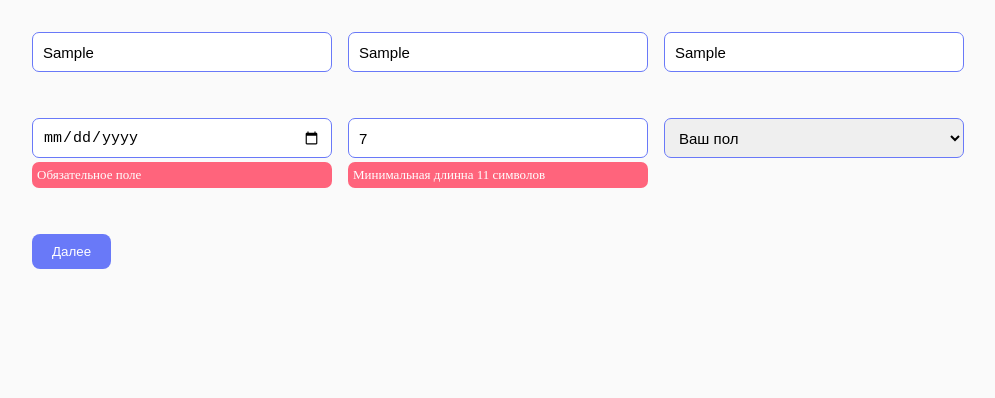
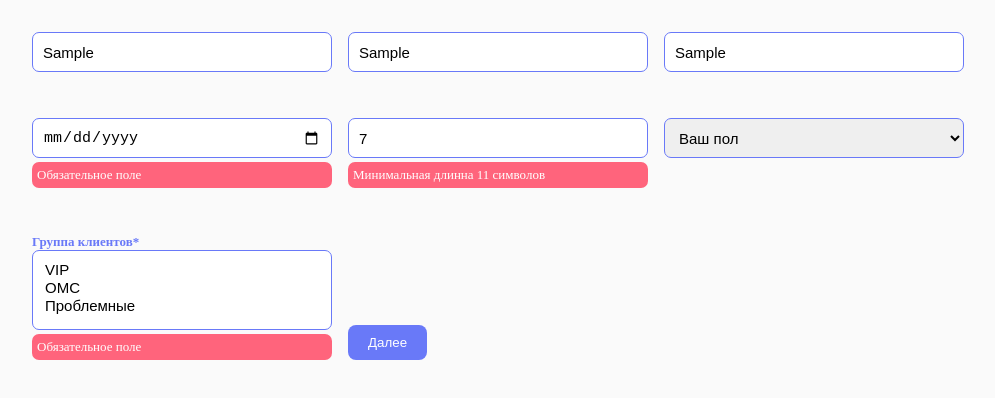
Before and after one commit to Scat55/TestTaskMedodsForm, a Vue app: page / in a window 1280 px wide. Both pictures are taken after typing "Sample", "Sample", "Sample", "name@example.com" into the empty fields and a click on the button "Далее". Shown: the top 398 px of the page, without its empty margins (144-1139 px from the left). Built offline with nearby package versions, Linux system fonts and the light colour scheme.

Commit message:
feat: added select with a group of clients

```diff
--- a/src/components/PersonData.vue
+++ b/src/components/PersonData.vue
@@ -1,5 +1,5 @@
 <script setup>
-import { ref, computed } from 'vue'
+import { ref, reactive, computed } from 'vue'
 import useVuelidate from '@vuelidate/core';
 import { maxLength, minLength, required, helpers, numeric } from '@vuelidate/validators'
 import Input from '@/components/Input.vue'
@@ -8,9 +8,10 @@ import Input from '@/components/Input.vue'
 const nameField = ref('')
 const lastNameField = ref('')
 const birthdayFiled = ref('')
-const numberFiled = ref(7)
+const numberFiled = ref('7')
 const patronymicField = ref('')
 const genderField = ref('Пол')
+const typePersonField = ref([])
 
 const rules = computed(() => ({
   lastNameField: {
@@ -28,8 +29,11 @@ const rules = computed(() => ({
     maxLength: helpers.withMessage(`Максимальная длинна 11 символов`, maxLength(11)),
     minLength: helpers.withMessage(`Минимальная длинна 11 символов`, minLength(11)),
   },
+  typePersonField: {
+    required: helpers.withMessage(`Обязательное поле`, required)
+  }
 }))
-const v = useVuelidate(rules, { nameField, lastNameField, birthdayFiled, numberFiled, patronymicField })
+const v = useVuelidate(rules, { nameField, lastNameField, birthdayFiled, numberFiled, patronymicField, typePersonField })
 
 
 const handler = () => {
@@ -38,7 +42,7 @@ const handler = () => {
   if (v.value.$error) return
 
   alert('Успешно')
-  console.log(nameField.value, lastNameField.value, patronymicField.value, birthdayFiled.value, numberFiled.value, genderField.value)
+  console.log(nameField.value, lastNameField.value, patronymicField.value, birthdayFiled.value, numberFiled.value, genderField.value, typePersonField.value)
 
 }
 
@@ -93,7 +97,6 @@ const handler = () => {
         name="gender"
         class="select"
         v-model="genderField"
-        @click="test"
       >
         <option
           value="Пол"
@@ -103,6 +106,32 @@ const handler = () => {
         <option value="Женский">Женский</option>
       </select>
 
+      <div>
+        <label
+          for="typeUser"
+          class="label"
+        >Группа клиентов*</label>
+        <select
+          name="typeUser"
+          class="selec__type"
+          multiple
+          v-model="v.typePersonField.$model"
+          :error="v.typePersonField.$errors"
+        >
+          <option value="VIP">VIP</option>
+          <option value="ОМС">ОМС</option>
+          <option value="Проблемные">Проблемные</option>
+        </select>
+        <TransitionGroup>
+          <div
+            class="form-error"
+            v-for="element of v.typePersonField.$errors "
+            :key="element.$uid"
+          >
+            <div class="form-error__message">{{ element.$message }}</div>
+          </div>
+        </TransitionGroup>
+      </div>
       <button
         class="btn"
         type="submit"
@@ -132,6 +161,7 @@ const handler = () => {
   align-self: flex-start
 
 .btn
+  display: block
   justify-self: flex-end
   align-self: flex-end
   background-color: var(--primary)
@@ -145,4 +175,37 @@ const handler = () => {
 
   &:hover
     background-color: lighten(#6979f8, 3% )
+
+.selec__type
+  display: block
+  border: 1px solid var(--primary)
+  padding: .625rem 0.625rem
+  height: 5rem
+  border-radius: 0.4375rem
+  font-size: 0.9375rem
+  width: 18.75rem
+  align-self: flex-start
+
+.form-error
+  display: block
+  background: var(--danger)
+  margin-top: .25rem
+  border-radius: .4375rem
+  font-size: .8125rem
+  color: #fff
+  padding: .3125rem
+
+.label
+  font-weight: bold
+  display: block
+  font-size: .8125rem
+  color: var(--primary)
+.v-enter-active,
+.v-leave-active
+  transition: opacity 0.5s ease
+
+.v-enter-from,
+.v-leave-to
+  opacity: 0
+
 </style>
```
